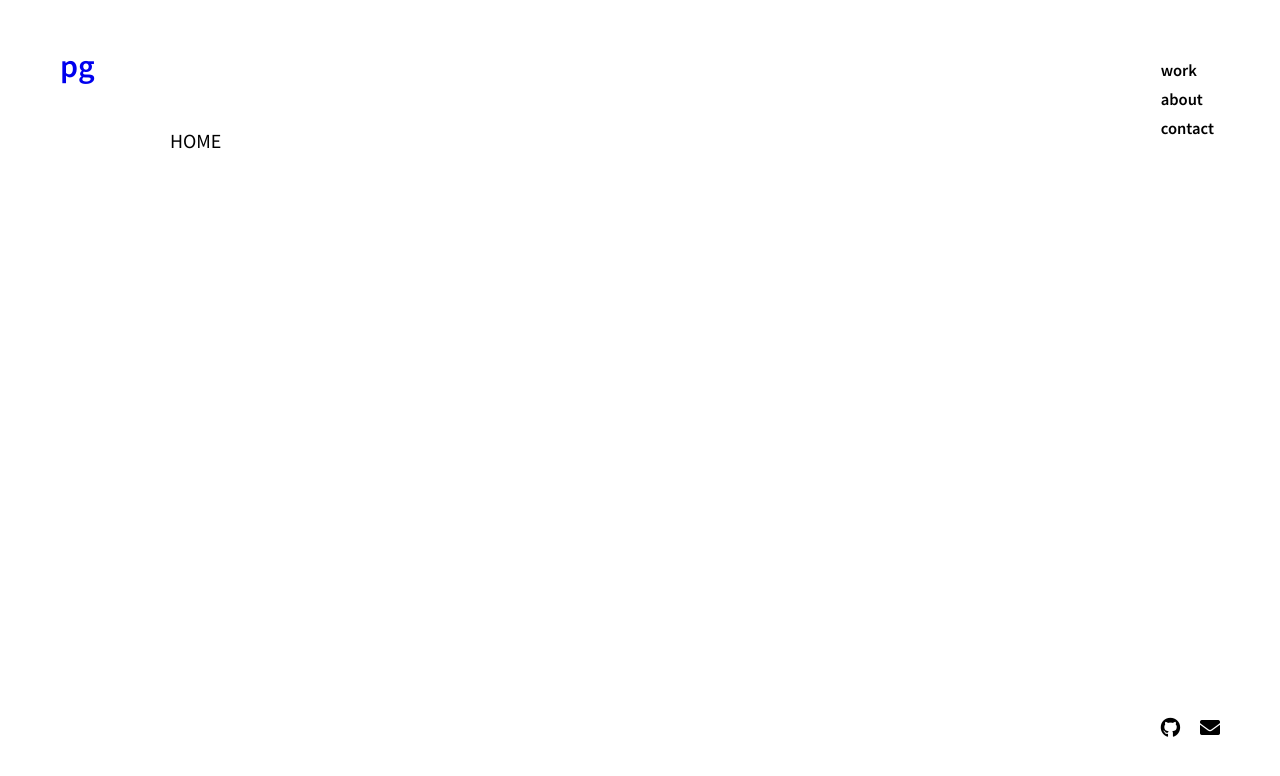
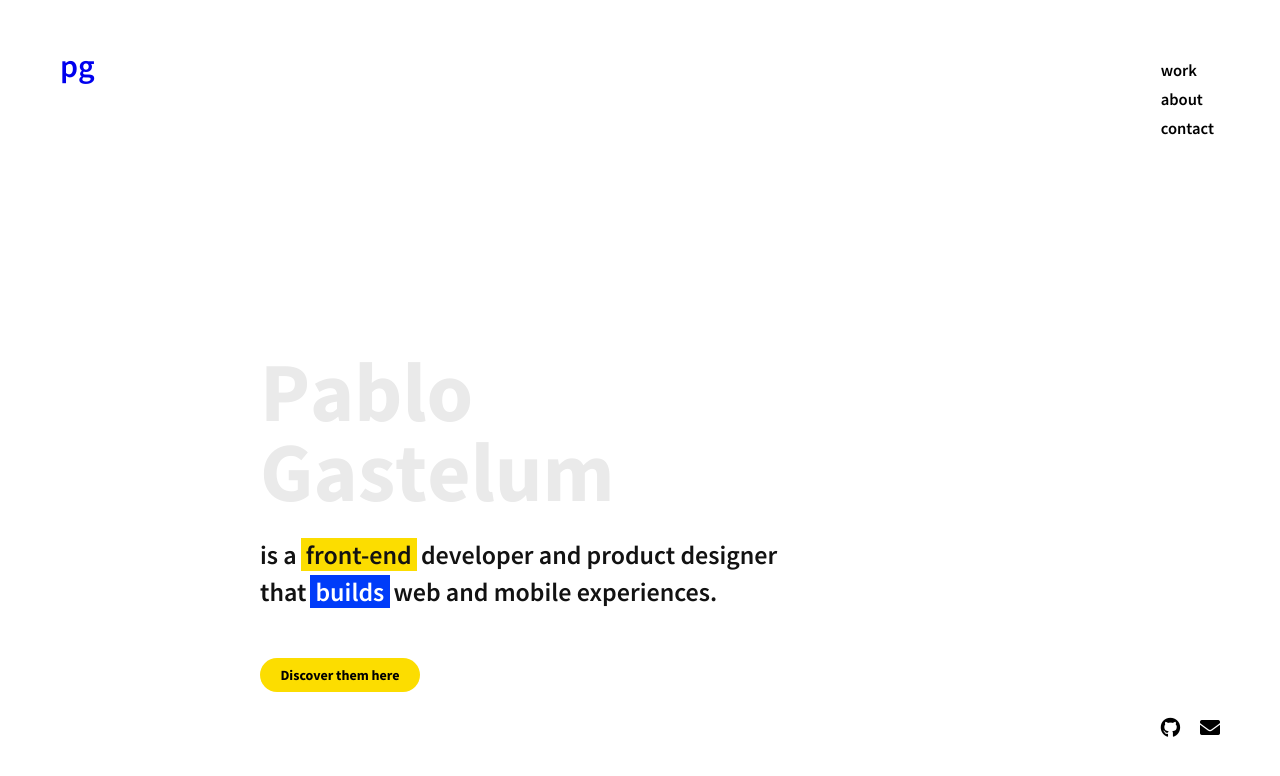
Before and after one commit to pgast/portfolio, a React (Create React App) app: page / in a window 1280 px wide. Shown: the top 776 px of the page. Built offline with nearby package versions, Linux system fonts and the light colour scheme.

Commit message:
add home page styling

```diff
--- a/public/index.html
+++ b/public/index.html
@@ -26,7 +26,7 @@
     -->
     <link rel="stylesheet" href="https://cdnjs.cloudflare.com/ajax/libs/font-awesome/5.15.1/css/all.min.css" integrity="sha512-+4zCK9k+qNFUR5X+cKL9EIR+ZOhtIloNl9GIKS57V1MyNsYpYcUrUeQc9vNfzsWfV28IaLL3i96P9sdNyeRssA==" crossorigin="anonymous" />
     <link rel="preconnect" href="https://fonts.gstatic.com">
-<link href="https://fonts.googleapis.com/css2?family=Source+Sans+Pro:wght@300;400;600&display=swap" rel="stylesheet">
+<link href="https://fonts.googleapis.com/css2?family=Source+Sans+Pro:wght@300;400;600;700&display=swap" rel="stylesheet">
     <title>React App</title>
   </head>
   <body>
--- a/src/App.js
+++ b/src/App.js
@@ -35,7 +35,13 @@ function App() {
           </div>
         </Link>
         <Navigation setView={setView} view={view} labelId={setLabelId(view)}/>
-        <Route exact path={"/"} component={Home} />
+        <Route
+          exact
+          path={"/"}
+          render={(props) => (
+            <Home {...props} setView={setView} />
+          )}
+        />
         <Route exact path={"/work"} component={Work} />
         <Route exact path={"/about"} component={About} />
         <Route exact path={"/contact"} component={Contact} />
--- a/src/components/About/index.js
+++ b/src/components/About/index.js
@@ -53,14 +53,14 @@ const About = () => {
           <h3>skills</h3>
           <div>
             <div>
-              <p>shit</p>
-              <p>shit</p>
-              <p>shit</p>
+              <p>1</p>
+              <p>2</p>
+              <p>3</p>
             </div>
             <div>
-              <p>shit</p>
-              <p>shit</p>
-              <p>shit</p>
+              <p>4</p>
+              <p>4</p>
+              <p>t</p>
             </div>
           </div>
         </div>
@@ -68,14 +68,14 @@ const About = () => {
           <h3>tech / years</h3>
           <div>
             <div>
-              <p>shit</p>
-              <p>shit</p>
-              <p>shit</p>
+              <p>t</p>
+              <p>it</p>
+              <p>t</p>
             </div>
             <div>
-              <p>shit</p>
-              <p>shit</p>
-              <p>shit</p>
+              <p>t</p>
+              <p>t</p>
+              <p>t</p>
             </div>
           </div>
         </div>
@@ -92,10 +92,10 @@ const About = () => {
         <div className="aboutSection">
           <h3>work experience</h3>
           <div>
-            <p>Macdonalds</p>
-            <p>Macdonalds</p>
-            <p>Macdonalds</p>
-            <p>Macdonalds</p>
+            <p>M</p>
+            <p>Ms</p>
+            <p>Ms</p>
+            <p>s</p>
           </div>
         </div>
       </div>
--- a/src/components/Home/index.css
+++ b/src/components/Home/index.css
@@ -1,8 +1,224 @@
 .home {
-  /* border: 1px dashed navy; */
-  margin-bottom: 3.3rem;
+  margin-bottom: 2.4rem;
   margin-top: 3.4rem;
   width: 100%;
   margin-left: 5.5rem;
   margin-right: 4rem;
+  display: flex;
+  padding-left: 4.5rem;
+  flex-direction: column;
+  justify-content: flex-end;
+  -webkit-animation: fadeInBottom 0.6s cubic-bezier(0.390, 0.575, 0.565, 1.000) both;
+  animation: fadeInBottom 0.6s cubic-bezier(0.390, 0.575, 0.565, 1.000) both;
 }
+
+ @-webkit-keyframes fadeInBottom {
+  0% {
+    -webkit-transform: translateY(50px);
+    transform: translateY(50px);
+    opacity: 0;
+  }
+  100% {
+    -webkit-transform: translateY(0);
+    transform: translateY(0);
+    opacity: 1;
+  }
+}
+@keyframes fadeInBottom {
+  0% {
+    -webkit-transform: translateY(50px);
+    transform: translateY(50px);
+    opacity: 0;
+  }
+  100% {
+    -webkit-transform: translateY(0);
+    transform: translateY(0);
+    opacity: 1;
+  }
+}
+
+.titleName {
+  display: flex;
+  flex-direction: column;
+}
+
+.titleName > div {
+  display: flex;
+  height: 4rem;
+}
+
+.titleName div h1 {
+  color: #eaeaea;
+  font-size: 4.2rem;
+}
+
+.introDescription {
+  display: flex;
+  flex-direction: column;
+  margin-top: 2rem;
+  margin-bottom: 2.5rem;
+  font-weight: 600;
+  font-size: 1.3rem;
+  color: #121212;
+}
+
+.introDescription:hover {
+  -webkit-animation: bounce-right 0.3s both;
+  animation: bounce-right 0.3s both;
+}
+
+ @-webkit-keyframes bounce-right {
+  0% {
+    -webkit-transform: translateX(48px);
+    transform: translateX(48px);
+    -webkit-animation-timing-function: ease-in;
+    animation-timing-function: ease-in;
+    opacity: 1;
+  }
+  24% {
+    opacity: 1;
+  }
+  40% {
+    -webkit-transform: translateX(26px);
+    transform: translateX(26px);
+    -webkit-animation-timing-function: ease-in;
+    animation-timing-function: ease-in;
+  }
+  65% {
+    -webkit-transform: translateX(13px);
+    transform: translateX(13px);
+    -webkit-animation-timing-function: ease-in;
+    animation-timing-function: ease-in;
+  }
+  82% {
+    -webkit-transform: translateX(6.5px);
+    transform: translateX(6.5px);
+    -webkit-animation-timing-function: ease-in;
+    animation-timing-function: ease-in;
+  }
+  93% {
+    -webkit-transform: translateX(4px);
+    transform: translateX(4px);
+    -webkit-animation-timing-function: ease-in;
+    animation-timing-function: ease-in;
+  }
+  25%,
+  55%,
+  75%,
+  87%,
+  98% {
+    -webkit-transform: translateX(0px);
+    transform: translateX(0px);
+    -webkit-animation-timing-function: ease-out;
+    animation-timing-function: ease-out;
+  }
+  100% {
+    -webkit-transform: translateX(0px);
+    transform: translateX(0px);
+    -webkit-animation-timing-function: ease-out;
+    animation-timing-function: ease-out;
+    opacity: 1;
+  }
+}
+@keyframes bounce-right {
+  0% {
+    -webkit-transform: translateX(48px);
+    transform: translateX(48px);
+    -webkit-animation-timing-function: ease-in;
+    animation-timing-function: ease-in;
+    opacity: 1;
+  }
+  24% {
+    opacity: 1;
+  }
+  40% {
+    -webkit-transform: translateX(26px);
+    transform: translateX(26px);
+    -webkit-animation-timing-function: ease-in;
+    animation-timing-function: ease-in;
+  }
+  65% {
+    -webkit-transform: translateX(13px);
+    transform: translateX(13px);
+    -webkit-animation-timing-function: ease-in;
+    animation-timing-function: ease-in;
+  }
+  82% {
+    -webkit-transform: translateX(6.5px);
+    transform: translateX(6.5px);
+    -webkit-animation-timing-function: ease-in;
+    animation-timing-function: ease-in;
+  }
+  93% {
+    -webkit-transform: translateX(4px);
+    transform: translateX(4px);
+    -webkit-animation-timing-function: ease-in;
+    animation-timing-function: ease-in;
+  }
+  25%,
+  55%,
+  75%,
+  87%,
+  98% {
+    -webkit-transform: translateX(0px);
+    transform: translateX(0px);
+    -webkit-animation-timing-function: ease-out;
+    animation-timing-function: ease-out;
+  }
+  100% {
+    -webkit-transform: translateX(0px);
+    transform: translateX(0px);
+    -webkit-animation-timing-function: ease-out;
+    animation-timing-function: ease-out;
+    opacity: 1;
+  }
+}
+
+.introDescription > div {
+  display: flex;
+}
+
+.introDescription > div:first-of-type {
+  margin-bottom: 0.2rem;
+}
+
+#blackLetter {
+  color: #121212;
+  -moz-transition: color .2s ease-in;
+  -o-transition: color .2s ease-in;
+  -webkit-transition: color .2s ease-in;
+  transition: color .2s ease-in;
+}
+
+#blueLetter {
+  color: #003cf9;
+  -moz-transition: color .2s ease-in;
+  -o-transition: color .2s ease-in;
+  -webkit-transition: color .2s ease-in;
+  transition: color .2s ease-in;
+}
+
+#yellowLetter {
+  color: #fcdd00;
+  -moz-transition: color .2s ease-in;
+  -o-transition: color .2s ease-in;
+  -webkit-transition: color .2s ease-in;
+  transition: color .2s ease-in;
+}
+
+#yellowLabel {
+  background: #fcdd00;
+  margin: 0 0.2rem;
+}
+
+#blueLabel {
+  color: white;
+  background: #003cf9;
+  margin: 0 0.2rem;
+}
+
+.home .btn {
+  width: 8rem;
+  text-align: center;
+  font-size: 0.6rem;
+}
--- a/src/components/Home/index.js
+++ b/src/components/Home/index.js
@@ -1,11 +1,76 @@
-import React from 'react';
+import React, { useState } from 'react';
+import { Link } from 'react-router-dom';
 
 import './index.css';
 
-const Home = () => {
+const Home = ({ setView }) => {
+  const [labelsIdx, setLabelsIdx] = useState({ dev: 0, verb: 0 });
+  const [lettersIds, setLettersIds] = useState({
+    firstName: ["", "", "", "", ""],
+    lastName: ["", "", "", "", "", "", "", ""]
+  });
+
+  const changeLabels = () => {
+    setLabelsIdx({
+      dev: Math.floor(Math.random() * Math.floor(labels.dev.length)),
+      verb: Math.floor(Math.random() * Math.floor(labels.verb.length))
+    })
+  }
+
+  const changeLetterColor = (idx, nameType) => {
+    let newLettersIds = { ...lettersIds };
+    newLettersIds[nameType][idx] = letterIds[Math.floor(Math.random() * letterIds.length)];
+    setLettersIds(newLettersIds);
+  }
+
+  const letterIds = ["blackLetter", "yellowLetter", "blueLetter"];
+
+  const labels = {
+    dev: ['front-end', 'self-taught', 'react', 'creative'],
+    verb: ['builds', 'codes', 'designs', 'creates', 'delivers']
+  }
+
+  const renderAnimatedLetter = (letter, index, name) => (
+    <h1 id={lettersIds[name][index]} onMouseEnter={() => changeLetterColor(index, name)}>
+      {letter}
+    </h1>
+  );
+
   return (
     <div className="home">
-      HOME
+      <div className="titleName">
+        <div>
+          {["P", "a", "b", "l", "o"].map((el, idx) => renderAnimatedLetter(el, idx, "firstName"))}
+        </div>
+        <div>
+          {["G", "a", "s", "t", "e", "l", "u", "m"].map((el, idx) => renderAnimatedLetter(el, idx, "lastName"))}
+        </div>
+      </div>
+
+      <div className="introDescription" onMouseEnter={changeLabels}>
+        <div>
+          <p>is a</p>
+          <p id="yellowLabel">&nbsp;{labels.dev[labelsIdx.dev]}&nbsp;</p>
+          <p>developer and product designer</p>
+        </div>
+        <div>
+          <p>that</p>
+          <p id="blueLabel">&nbsp;{labels.verb[labelsIdx.verb]}&nbsp;</p>
+          <p>web and mobile experiences.</p>
+        </div>
+      </div>
+
+      <div className="btn">
+        <Link
+          to={`/work`}
+          onClick={() => setView('work')}
+          style={{ textDecoration: "none", color: "black" }}
+        >
+          <h3>
+            Discover them here
+          </h3>
+        </Link>
+      </div>
     </div>
   );
 };
--- a/src/components/Navigation/index.css
+++ b/src/components/Navigation/index.css
@@ -35,18 +35,18 @@
 }
 
 #workLabel {
-  right: -4rem;
-  top: 2.4rem;
+  right: -4.3rem;
+  top: 2.6rem;
 }
 
 #aboutLabel {
-  right: -5rem;
-  top: 3.1rem;
+  right: -5.2rem;
+  top: 3.4rem;
 }
 
 #contactLabel {
-  right: -6.7rem;
-  top: 5.1rem;
+  right: -7.1rem;
+  top: 5.3rem;
 }
 
 #selectedView {
--- a/src/components/Work/index.css
+++ b/src/components/Work/index.css
@@ -7,6 +7,8 @@
   display: flex;
   flex-direction: column;
   justify-content: space-around;
+  -webkit-animation: fadeInBottom 0.6s cubic-bezier(0.390, 0.575, 0.565, 1.000) both;
+  animation: fadeInBottom 0.6s cubic-bezier(0.390, 0.575, 0.565, 1.000) both;
 }
 
 .work > div {
@@ -58,6 +60,7 @@
 
 .project > h1 {
   font-size: 1.3rem;
+  font-weight: 600;
 }
 
 .project p {
```
Also changed, not shown: 1 other file (tests, documents, lock files or other folders).
